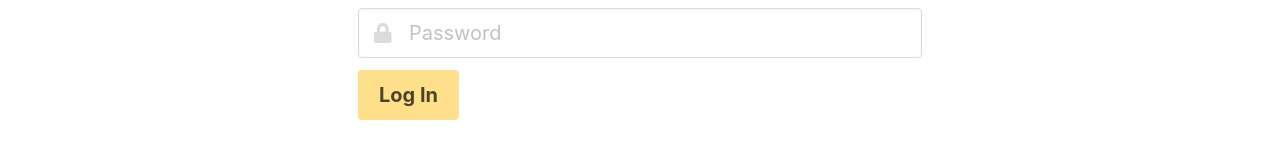
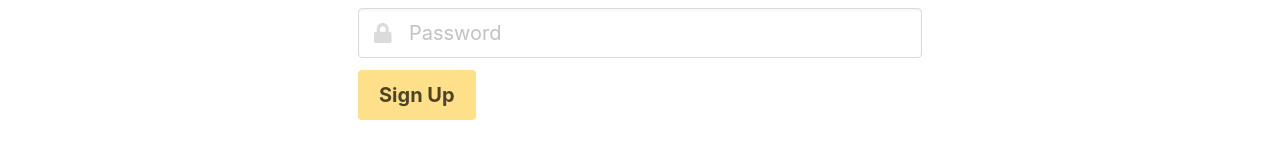
Before and after one commit to philuchansky/movie-queue, a React (Create React App) app in the folder client/: page /signup in a window 1280 px wide. Shown: the part 396-554 px from the top of the page. Built offline with nearby package versions, Linux system fonts and the light colour scheme.

Commit message:
connect <SignUp /> button to auth reducer for loading indicator

```diff
--- a/client/src/components/SignUp/Form.jsx
+++ b/client/src/components/SignUp/Form.jsx
@@ -4,7 +4,7 @@ import { FontAwesomeIcon } from '@fortawesome/react-fontawesome'
 import { faEnvelope, faLock, faUser } from '@fortawesome/free-solid-svg-icons'
 
 const Form = (props) => {
-  const { handleSubmit } = props
+  const { handleSubmit, loading } = props
   return (
     <form onSubmit={handleSubmit}>
       <div className="field">
@@ -37,7 +37,9 @@ const Form = (props) => {
       </div>
       <div className="field">
         <div className="control">
-          <button className="button is-medium is-warning has-text-weight-bold">Log In</button>
+          <button className={`button is-medium is-warning has-text-weight-bold ${loading ? 'is-loading' : ''}`}>
+            Sign Up
+          </button>
         </div>
       </div>
     </form>
--- a/client/src/components/SignUp/index.jsx
+++ b/client/src/components/SignUp/index.jsx
@@ -13,12 +13,13 @@ class SignUp extends React.Component {
   }
 
   render() {
+    const { auth: { loading } } = this.props
     return (
       <div className="SignUp">
         <div className="columns is-tablet is-centered">
           <div className="column is-half is-narrow">
             <h1 className="title">Sign Up</h1>
-            <Form onSubmit={this.onFormSubmit.bind(this)} />
+            <Form loading={loading} onSubmit={this.onFormSubmit.bind(this)} />
           </div>
         </div>
       </div>
@@ -26,4 +27,5 @@ class SignUp extends React.Component {
   }
 }
 
-export default connect(null, { signUp })(SignUp)
+const mapStateToProps = ({ auth }) => ({ auth })
+export default connect(mapStateToProps, { signUp })(SignUp)
```
